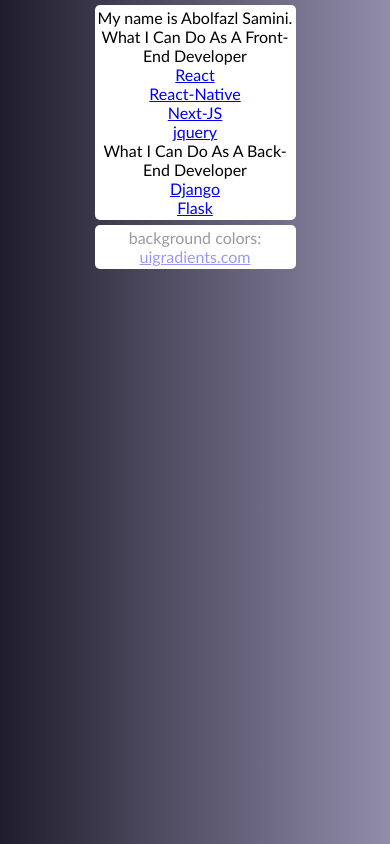
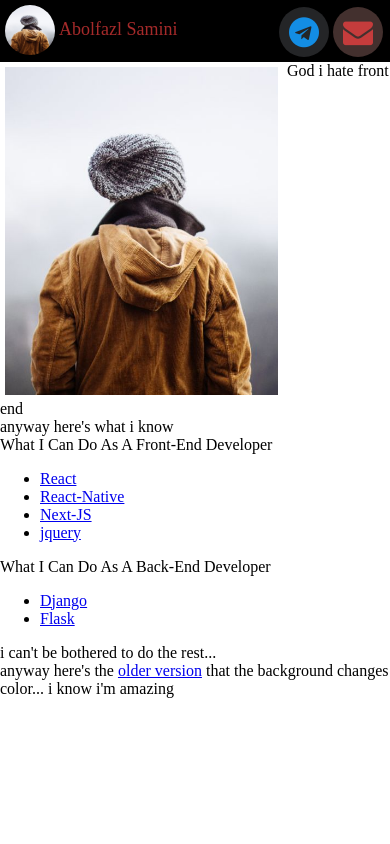
Before and after one commit to abolfazlsamini/Profile, a plain HTML site: page index.html in a window 390 px wide. Drawn offline with nearby package versions, Linux system fonts and the light colour scheme.

Commit message:
new-version

```diff
--- a/index.html
+++ b/index.html
@@ -1,81 +1,54 @@
 <!DOCTYPE html>
 <html lang="en">
   <head>
+    <link href="styles2.css" rel="stylesheet" />
+    <link
+      rel="stylesheet"
+      href="https://cdnjs.cloudflare.com/ajax/libs/font-awesome/4.7.0/css/font-awesome.min.css"
+    />
     <meta charset="UTF-8" />
-    <meta http-equiv="X-UA-Compatible" content="IE=edge" />
     <meta name="viewport" content="width=device-width, initial-scale=1.0" />
     <title>Profile</title>
-    <!-- the background color data -->
-    <script src="data.js"></script>
+  </head>
+  <body style="margin: 0px; padding: 0px">
+    <nav>
+      <img class="profile_pic" src="p.jpg" alt="Italian Trulli" />
+      <span class="name_title">Abolfazl Samini</span>
+      <a
+        href="mailto: email@abolfazls.ir"
+        target="_blank"
+        class="fa fa-envelope"
+        style="
+          font-size: 30px;
+          background: rgba(197, 141, 134, 0.342);
+          color: rgb(197, 60, 60);
+        "
+      ></a>
+      <div class="mobile">
+        <a
+          href="tg://t.me/Originalusername2"
+          target="_blank"
+          id="mobile"
+          class="fa fa-telegram"
+          style="font-size: 30px; background: #46484b86; color: #138de4"
+        ></a>
+      </div>
+      <div class="desktop">
+        <a
+          href="https://t.me/Originalusername2"
+          target="_blank"
+          id="desktop"
+          class="fa fa-telegram"
+          style="font-size: 30px; background: #46484b86; color: #138de4"
+        ></a>
+      </div>
+    </nav>
+    <img class="big_pic" src="p.jpg" alt="Italian Trulli" />
 
-    <script src="https://code.jquery.com/jquery-3.6.4.min.js"></script>
-    <link href="styles.css" rel="stylesheet" />
-    <script>
-      function getRanColor() {
-        chosenColor = data[Math.floor(Math.random() * data.length)];
-        const randomColor1 = chosenColor.colors[0];
-        const randomColor2 = chosenColor.colors[1];
-        console.log(chosenColor.name);
-        return [randomColor1, randomColor2];
-      }
-
-      var box = document.querySelector(".box");
-      var box2 = document.querySelector(".box2");
-      var randColor1 = getRanColor();
-      var gradient1 = `linear-gradient(to right, ${randColor1[0]},${randColor1[1]})`;
-
-      function changeb1opacity() {
-        var box = document.querySelector(".box");
-        var box2 = document.querySelector(".box2");
-        $(box).css({
-          opacity: 0,
-        });
-        $(box2).css({
-          opacity: 1,
-        });
-        setTimeout(changeb2color, 5000);
-      }
-      function changeb2color() {
-        var randColor1 = getRanColor();
-        var gradient1 = `linear-gradient(to right, ${randColor1[0]},${randColor1[1]})`;
-        var box = document.querySelector(".box");
-        $(box).css({
-          background: gradient1,
-        });
-        setTimeout(changeb2opacity, 5000);
-      }
-      function changeb2opacity() {
-        var box = document.querySelector(".box");
-        var box2 = document.querySelector(".box2");
-        $(box2).css({
-          opacity: 0,
-        });
-        $(box).css({
-          opacity: 1,
-        });
-        setTimeout(changeb1color, 5000);
-      }
-      function changeb1color() {
-        var randColor1 = getRanColor();
-        var gradient1 =
-          randColor1[2] != undefined
-            ? `linear-gradient(to right, ${randColor1[0]},${randColor1[1]},${randColor1[2]})`
-            : `linear-gradient(to right, ${randColor1[0]},${randColor1[1]})`;
-        var box2 = document.querySelector(".box2");
-
-        $(box2).css({
-          background: gradient1,
-        });
-        setTimeout(changeb1opacity, 5000);
-      }
-      changeb1opacity();
-    </script>
-  </head>
-  <body id="body">
-    <div class="box"></div>
-    <div class="box2"></div>
-    <div id="Container" class="Container">
-      <div id="name">My name is Abolfazl Samini.</div>
+    <div class="pic_side">
+      <div class="pic_side">God i hate front end</div>
+      <br />
+      <div>anyway here's what i know</div>
       <div id="list">
         What I Can Do As A Front-End Developer
         <ul id="front">
@@ -99,14 +72,14 @@
           </li>
         </ul>
       </div>
+      i can't be bothered to do the rest...
     </div>
-    <div id="Container" class="Container">
-      <div class="Credit" id="Credit">
-        background colors:
-        <a href="https://www.uigradients.com" target="_blank"
-          >uigradients.com</a
-        >
-      </div>
+    <div>
+      anyway here's the
+
+      <a href="index2.html">older version</a>
+      that the background changes color... i know i'm amazing
     </div>
+    <br /><br />
   </body>
 </html>
--- /dev/null
+++ b/styles2.css
@@ -0,0 +1,62 @@
+.mobile {
+  display: none;
+}
+.desktop {
+  display: inline;
+}
+nav {
+  background-color: black;
+  margin: 0px;
+  padding: 5px;
+  color: white;
+}
+.name_title {
+  color: white;
+  font-size: large;
+}
+.fa {
+  float: right;
+  padding: 10px;
+  font-size: 30px;
+  width: 30px;
+  text-align: center;
+  text-decoration: none;
+
+  margin: 2px;
+  border-radius: 50%;
+}
+.profile_pic {
+  vertical-align: middle;
+  padding-bottom: 2px;
+  border-radius: 50%;
+  height: 50px;
+  width: 50px;
+}
+.big_pic {
+  margin: 5px;
+  vertical-align: top;
+  width: 25%;
+}
+.pic_side {
+  display: inline;
+  /* float: right; */
+  /* margin-top: 55px; */
+}
+/* MOBILE */
+@media only screen and (max-width: 600px) {
+  .mobile {
+    display: inline;
+  }
+  .desktop {
+    display: none;
+  }
+  .name_title {
+    text-align: center;
+    color: brown;
+  }
+  .big_pic {
+    margin: 5px;
+    vertical-align: top;
+    width: 70%;
+  }
+}
```
Also changed, not shown: index2.html (added, +113 -0 lines), p.jpg (added).
